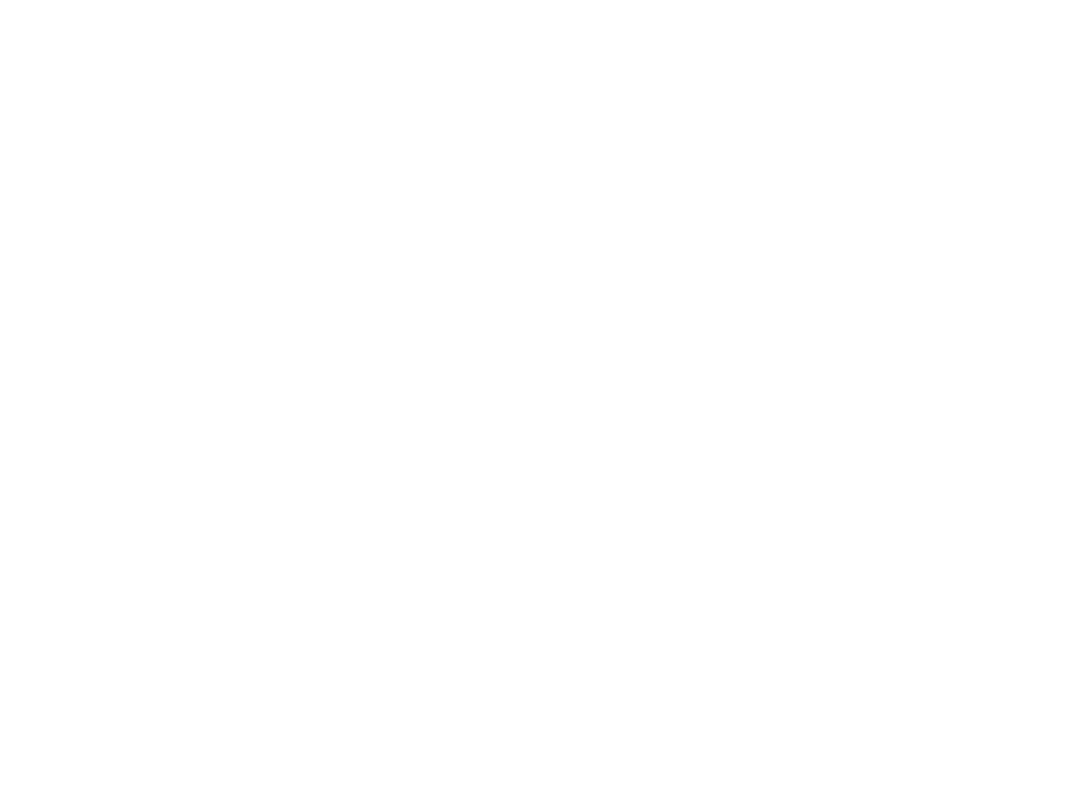
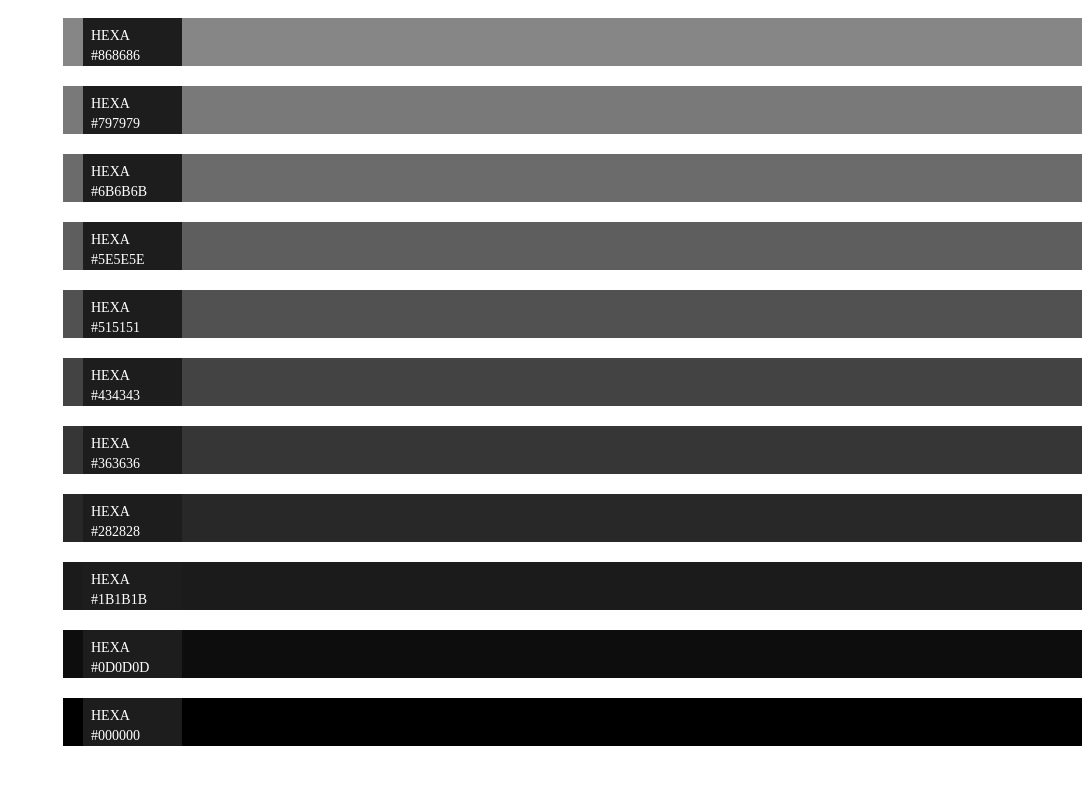
Before and after one commit to wuerion/Tools-React, a React (Vite) app: page /colorPage in a window 1280 px wide. Shown: the part 1449-2240 px from the top of the page, without its empty margins (198-1280 px from the left). Before the commit the page ends 810 px from the top, so only its background shows below. Built offline with nearby package versions, Linux system fonts and the light colour scheme; a web font is replaced by a local one.

Commit message:
added new component for show scale colors

```diff
--- a/src/components/SubComponents/ColorPage/ColorPiker.jsx
+++ b/src/components/SubComponents/ColorPage/ColorPiker.jsx
@@ -1,6 +1,7 @@
 import React, { useState } from "react";
 import BoxColor from "./BoxColor";
 import CardColorSelect from "./CardColorSelect";
+import ColorLine from "./ColorLine";
 
 function ColorPiker() {
   const [selectedColor, setSelectedColor] = useState("");
@@ -33,13 +34,6 @@ function ColorPiker() {
       g = hue2rgb(p, q, hNormalized);
       b = hue2rgb(p, q, hNormalized - 1 / 3);
     }
-
-    // Convertir a [0, 255] y redondear
-    // console.log([
-    //   Math.round(r * 255),
-    //   Math.round(g * 255),
-    //   Math.round(b * 255),
-    // ]);
     return [Math.round(r * 255), Math.round(g * 255), Math.round(b * 255)];
   }
   /**
@@ -260,6 +254,12 @@ function ColorPiker() {
           />
         </div>
       </div>
+      <div>
+        <ColorLine color={grayScale} nameColor={"Gray Scale"} />
+        <ColorLine color={redScale} nameColor={"Red Scale"} />
+        <ColorLine color={orangeScale} nameColor={"Orange Scale"} />
+        <ColorLine color={seaGreenScale} nameColor={"Sea Green Scale"} />
+      </div>
     </section>
   );
 }
```
